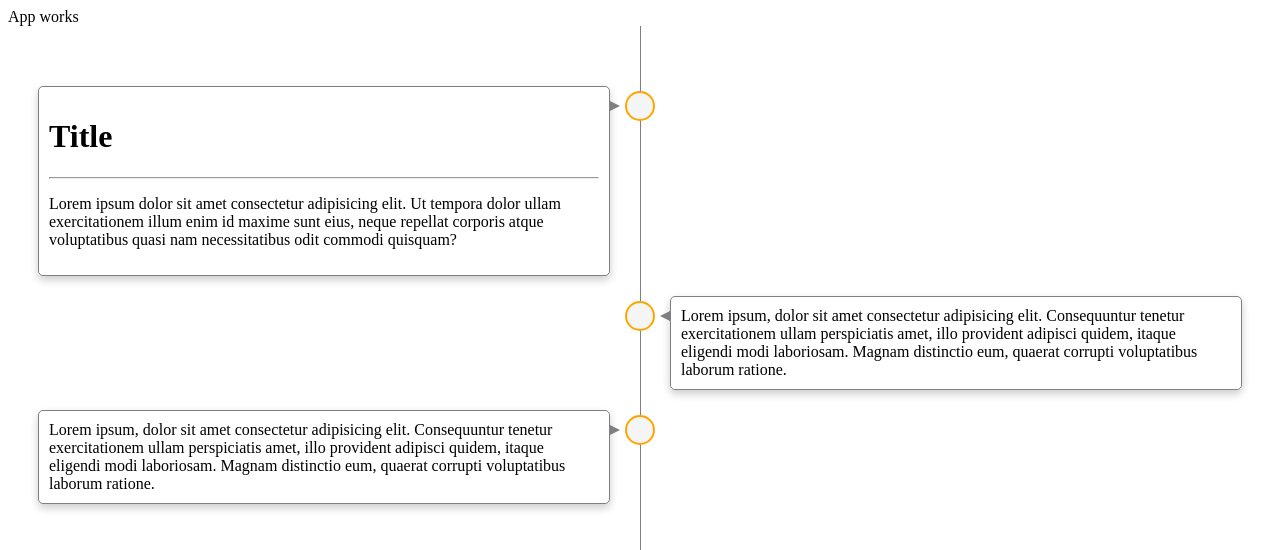
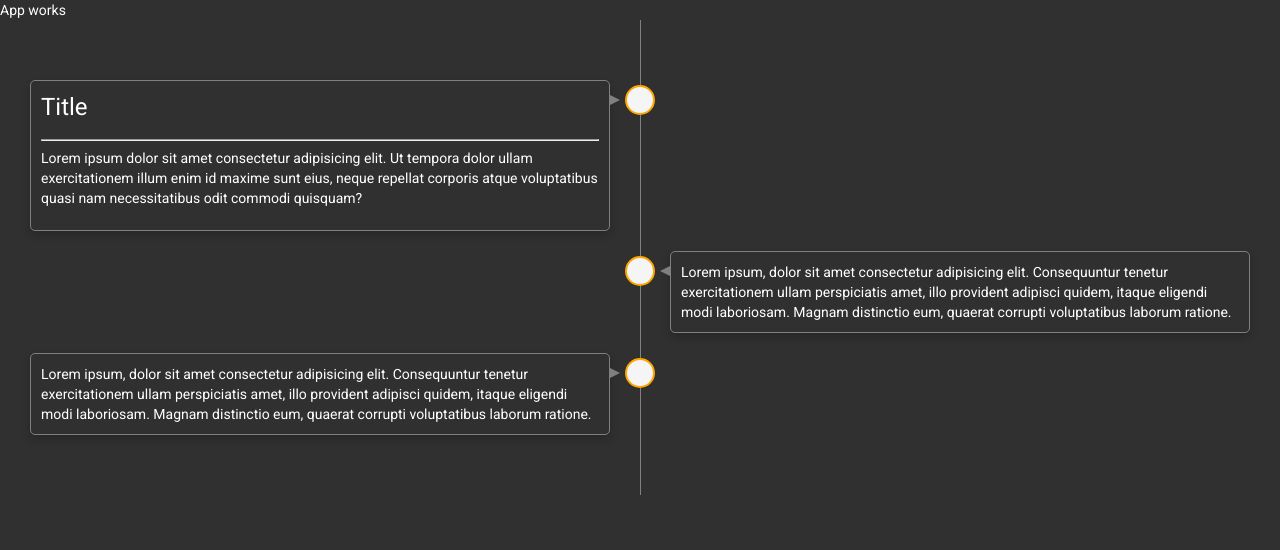
Before and after one commit to mazid1/ngx-mzd-timeline, an Angular app: page / in a window 1280 px wide. Shown: the top 550 px of the page. Built offline with nearby package versions, Linux system fonts and the light colour scheme.

Commit message:
material theme added in demo app

```diff
--- a/package.json
+++ b/package.json
@@ -12,10 +12,12 @@
   "private": true,
   "dependencies": {
     "@angular/animations": "~9.1.7",
+    "@angular/cdk": "~9.2.3",
     "@angular/common": "~9.1.7",
     "@angular/compiler": "~9.1.7",
     "@angular/core": "~9.1.7",
     "@angular/forms": "~9.1.7",
+    "@angular/material": "~9.2.3",
     "@angular/platform-browser": "~9.1.7",
     "@angular/platform-browser-dynamic": "~9.1.7",
     "@angular/router": "~9.1.7",
--- a/src/app/app.module.ts
+++ b/src/app/app.module.ts
@@ -4,6 +4,7 @@
 import { BrowserModule } from '@angular/platform-browser';
 
 import { AppComponent } from './app.component';
+import { BrowserAnimationsModule } from '@angular/platform-browser/animations';
 
 @NgModule({
   declarations: [
@@ -11,7 +12,8 @@
   ],
   imports: [
     BrowserModule,
-    MzdTimelineModule
+    MzdTimelineModule,
+    BrowserAnimationsModule
   ],
   providers: [],
   bootstrap: [AppComponent]
--- a/src/index.html
+++ b/src/index.html
@@ -6,8 +6,10 @@
   <base href="/">
   <meta name="viewport" content="width=device-width, initial-scale=1">
   <link rel="icon" type="image/x-icon" href="favicon.ico">
+  <link href="https://fonts.googleapis.com/css?family=Roboto:300,400,500&display=swap" rel="stylesheet">
+  <link href="https://fonts.googleapis.com/icon?family=Material+Icons" rel="stylesheet">
 </head>
-<body>
+<body class="mat-typography mat-app-background">
   <app-root></app-root>
 </body>
 </html>
--- a/src/styles.scss
+++ b/src/styles.scss
@@ -1 +1,32 @@
+
+// Custom Theming for Angular Material
+// For more information: https://material.angular.io/guide/theming
+@import '~@angular/material/theming';
+// Plus imports for other components in your app.
+
+// Include the common styles for Angular Material. We include this here so that you only
+// have to load a single css file for Angular Material in your app.
+// Be sure that you only ever include this mixin once!
+@include mat-core();
+
+// Define the palettes for your theme using the Material Design palettes available in palette.scss
+// (imported above). For each palette, you can optionally specify a default, lighter, and darker
+// hue. Available color palettes: https://material.io/design/color/
+$mzd-timeline-app-primary: mat-palette($mat-indigo);
+$mzd-timeline-app-accent: mat-palette($mat-pink, A200, A100, A400);
+
+// The warn palette is optional (defaults to red).
+$mzd-timeline-app-warn: mat-palette($mat-red);
+
+// Create the theme object (a Sass map containing all of the palettes).
+$mzd-timeline-app-theme: mat-dark-theme($mzd-timeline-app-primary, $mzd-timeline-app-accent, $mzd-timeline-app-warn);
+
+// Include theme styles for core and each component used in your app.
+// Alternatively, you can import and @include the theme mixins for each component
+// that you are using.
+@include angular-material-theme($mzd-timeline-app-theme);
+
 /* You can add global styles to this file, and also import other style files */
+
+html, body { height: 100%; }
+body { margin: 0; font-family: Roboto, "Helvetica Neue", sans-serif; }
```
Also changed, not shown: 1 other file (tests, documents, lock files or other folders).
